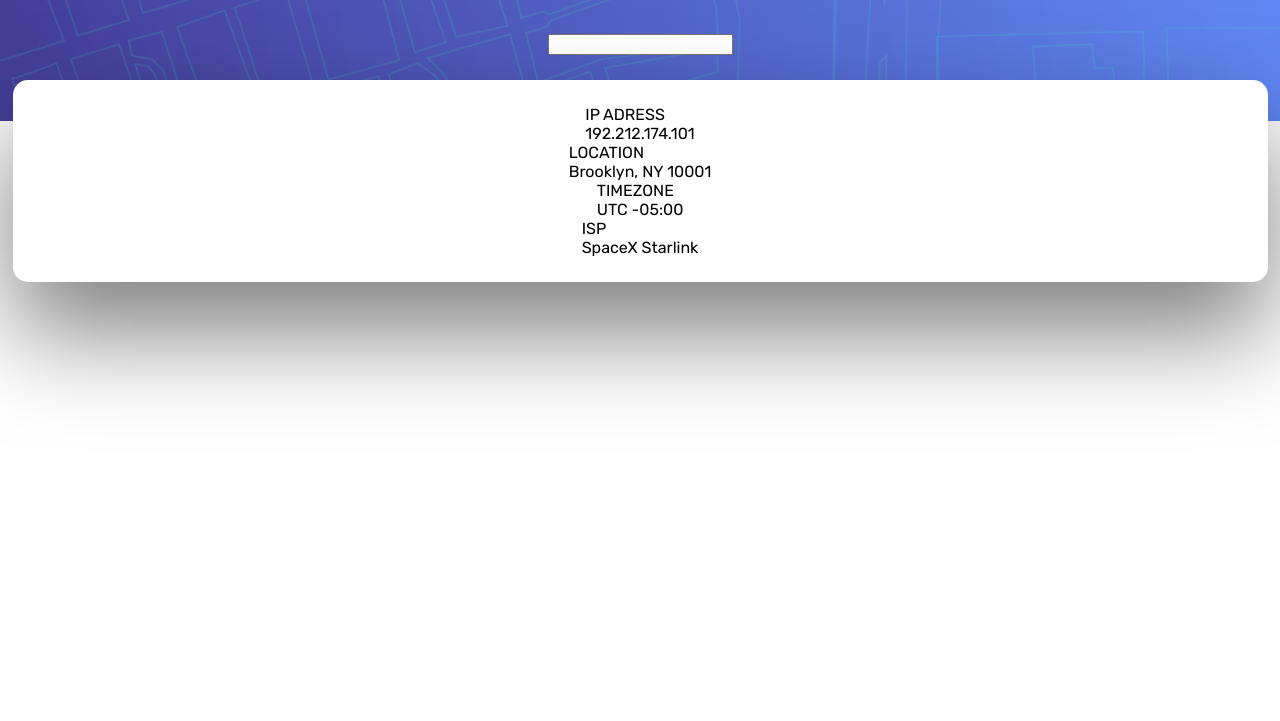
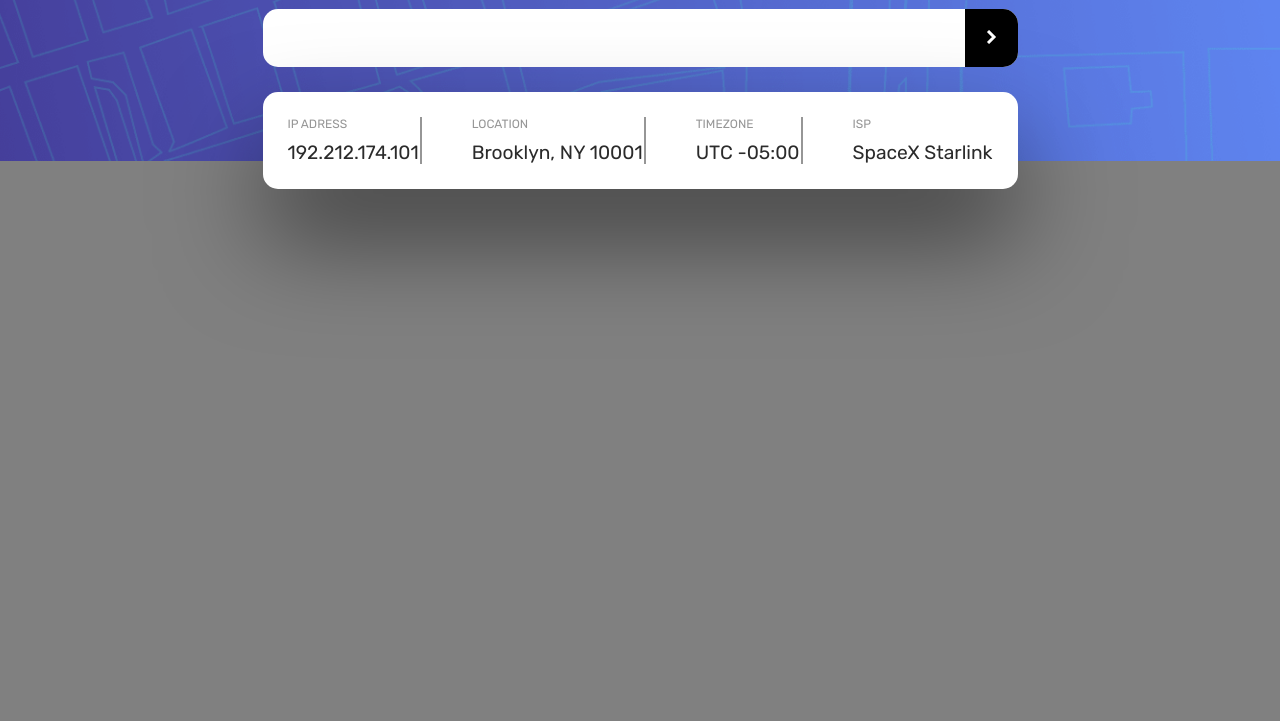
Before and after one commit to Morten-Kodehode/IP-Address-Tracker, a plain HTML site: page index.html in a window 1280 px wide. Shown: the part 79-800 px from the top of the page. Drawn offline with Linux system fonts and the light colour scheme.

Commit message:
finished html/css

```diff
--- a/index.html
+++ b/index.html
@@ -17,15 +17,20 @@
     <div class="header">
       <div class="ipContainer flex flex-center">
         <h1>IP Adress Tracker</h1>
+        <div class="search">
           <input
             type="search"
             name="searchBar"
             id="searchBar"
             class="inputStyle"
           />
+          <button id="searchBtn"><img src="assets/icon-arrow.svg" /></button>
+        </div>
         <div class="ipStatsCard flex flex-center">
           <div class="stat">
+            <div>
               <p class="statName">IP ADRESS</p>
+            </div>
             <span id="ipLocation">192.212.174.101</span>
           </div>
           <div class="stat">
--- a/scss/layout/_header.scss
+++ b/scss/layout/_header.scss
@@ -1,6 +1,7 @@
 @use "../utility" as *;
 @use "../abstracts" as *;
 
+// Header Image
 .header {
   background: url(../../assets/pattern-bg.png) no-repeat center/cover;
 
@@ -9,7 +10,20 @@
   }
 
   @include breakpoint-up(medium) {
-    height: 25vh;
+    height: 30vh;
+  }
+}
+
+// Map Div
+#map {
+  background-color: gray;
+
+  @include breakpoint-down(small) {
+    height: 65vh;
+  }
+
+  @include breakpoint-up(medium) {
+    height: 70vh;
   }
 }
 
@@ -19,11 +33,50 @@
 
   & > h1 {
     color: white;
-    margin: 25px 0;
+    margin-top: 25px;
   }
 
-  & > input {
-    margin: 25px 0;
+  @include breakpoint-up(large) {
+    margin: 0 250px;
+  }
+}
+
+// SearchBar
+.search {
+  margin: 25px 0;
+  width: calc(100% - 25px);
+}
+
+.inputStyle {
+  position: relative;
+  height: 58px;
+  width: 100%;
+  border-radius: 15px;
+  border: none;
+  color: $primaryColor;
+  font-size: 1.125rem;
+  padding-left: 25px;
+
+  &:focus {
+    outline: none;
+  }
+}
+
+#searchBtn {
+  position: absolute;
+  right: 12px;
+  background-color: black;
+  height: 58px;
+  border-radius: 0 15px 15px 0;
+  border: none;
+  cursor: pointer;
+
+  & > img {
+    margin: 15px;
+  }
+
+  @include breakpoint-up(large) {
+    right: 262px;
   }
 }
 
@@ -36,18 +89,29 @@
   width: calc(100% - 25px);
   filter: drop-shadow(0 50px 50px #00000080);
   padding: 25px;
+
+  @include breakpoint-up(medium) {
+    flex-direction: row;
+    text-align: center;
+  }
 }
 
 // Stat divs inside StatsCard
 .stat {
+  & p {
+    color: $secondaryColor;
+    margin-bottom: 10px;
+  }
+
+  & span {
+    color: $primaryColor;
+  }
   @include breakpoint-down(small) {
     & p {
+      text-align: center;
       font-size: 0.625rem;
       font-weight: 700;
       letter-spacing: 1.46px;
-      color: $secondaryColor;
-      text-align: center;
-      margin-bottom: 5px;
     }
 
     & span {
@@ -62,4 +126,20 @@
       margin-bottom: 25px;
     }
   }
+
+  @include breakpoint-up(medium) {
+    & p {
+      text-align: left;
+      font-size: 0.75rem;
+    }
+
+    & span {
+      text-align: left;
+      font-size: 1.2rem;
+    }
+    &:not(:first-child) {
+      border-left: 2px solid $secondaryColor;
+      padding-left: calc(50px);
+    }
+  }
 }
```
Also changed, not shown: css/main.css, 1 other file. Lines whose indentation alone changed are shown as unchanged.
